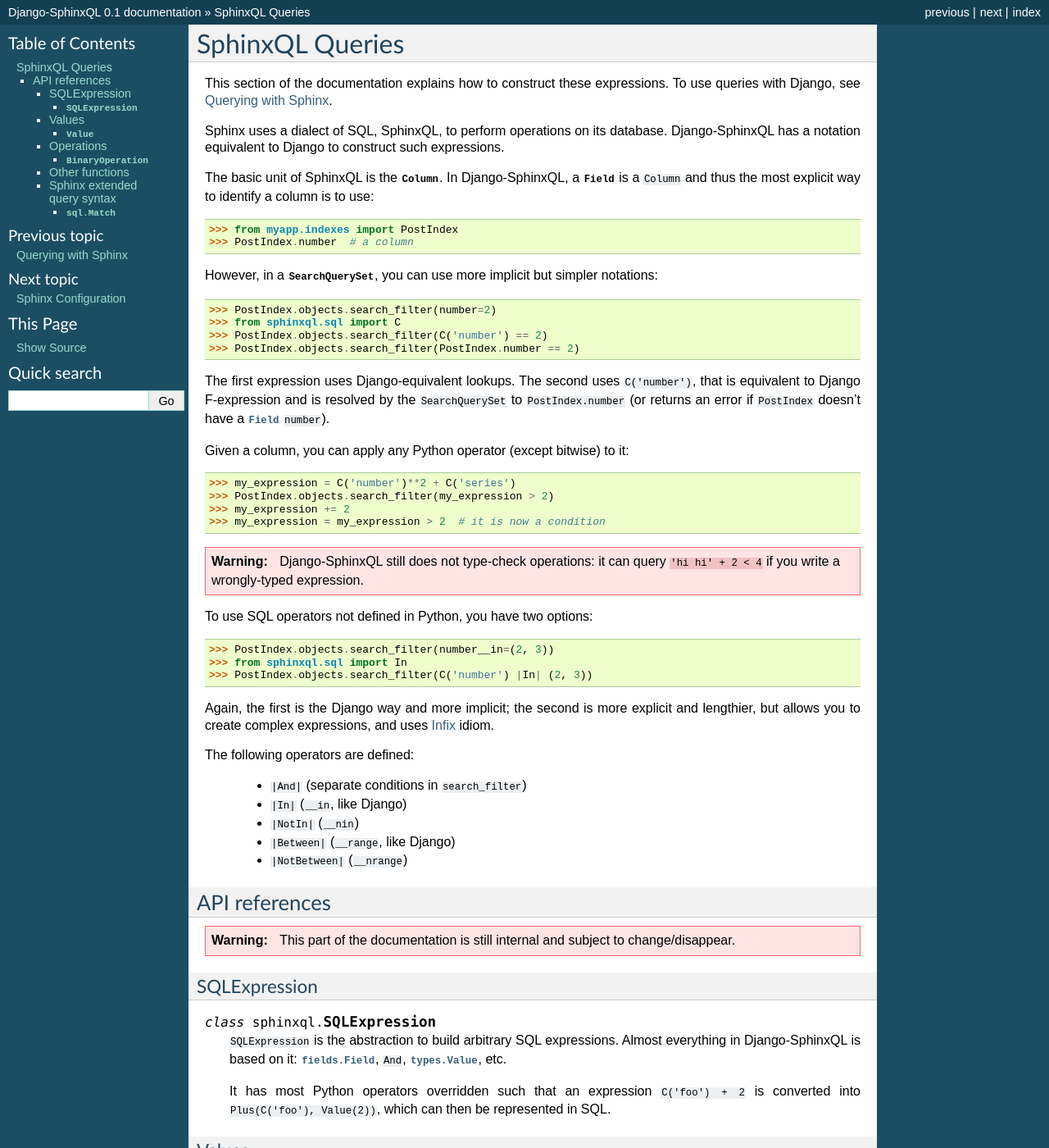
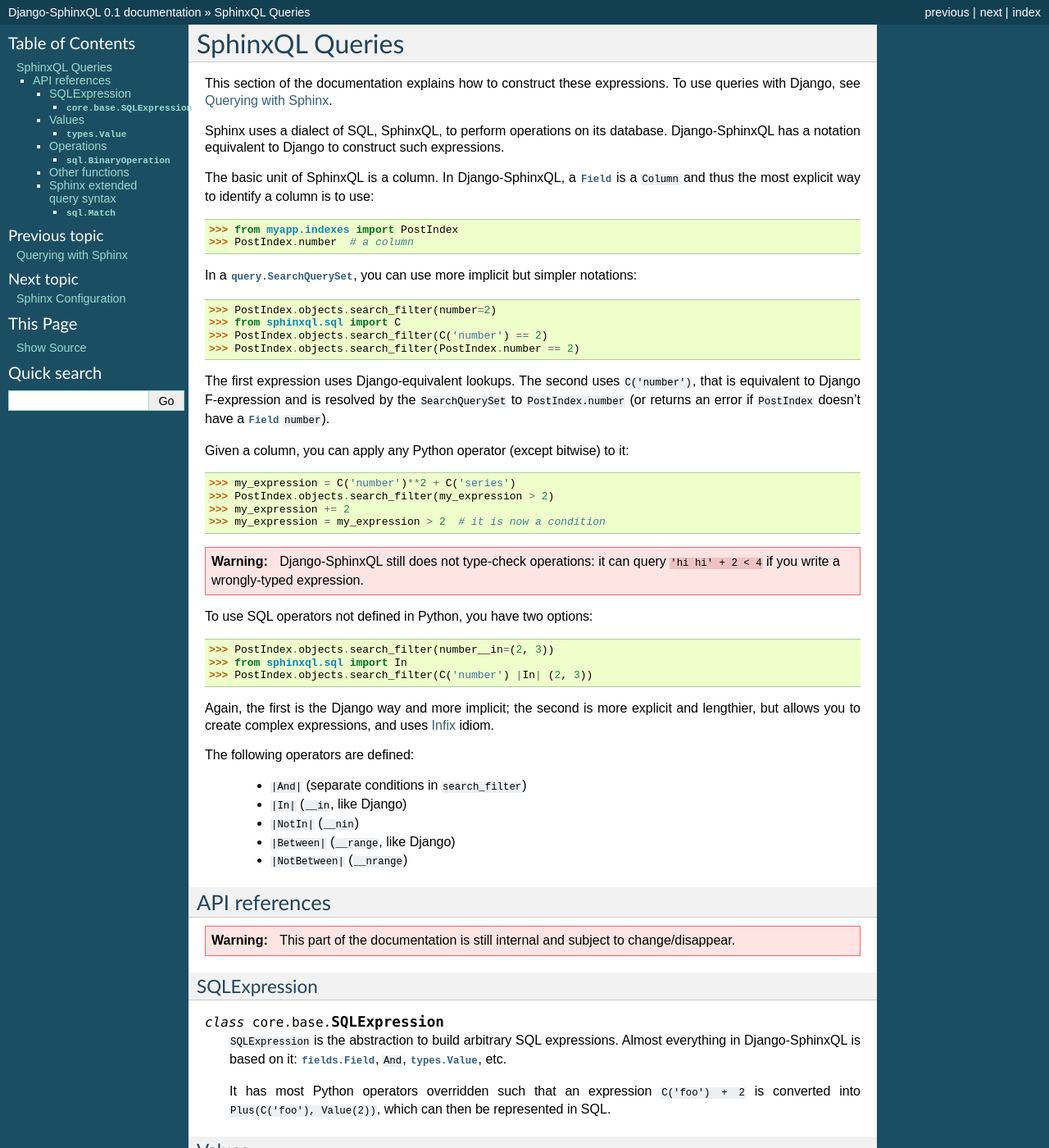
Before and after one commit to jorgecarleitao/django-sphinxql, a Sphinx documentation site: the page built from docs/expression.rst, in a window 1280 px wide and 1400 px high. Shown: the whole window at 82% size. Built offline with Sphinx 7.4.7, drawn with Linux system fonts in a browser that asks for light colours; some of the changed text lies outside the part shown.

Commit message:
Fixed errors on doc refs.

```diff
--- a/docs/expression.rst
+++ b/docs/expression.rst
@@ -9,14 +9,14 @@
 Sphinx uses a dialect of SQL, SphinxQL, to perform operations on its database.
 Django-SphinxQL has a notation equivalent to Django to construct such expressions.
 
-The basic unit of SphinxQL is the :class:`~columns.Column`. In Django-SphinxQL,
-a :class:`~sphinxql.field.Field` is a ``Column`` and thus the most explicit way
+The basic unit of SphinxQL is a column. In Django-SphinxQL, a
+:class:`~fields.Field` is a ``Column`` and thus the most explicit way
 to identify a column is to use::
 
     >>> from myapp.indexes import PostIndex
     >>> PostIndex.number  # a column
 
-However, in a :class:`SearchQuerySet`, you can use more implicit but simpler
+In a :class:`query.SearchQuerySet`, you can use more implicit but simpler
 notations::
 
     >>> PostIndex.objects.search_filter(number=2)
@@ -70,7 +70,7 @@
 SQLExpression
 -------------
 
-.. class:: SQLExpression
+.. class:: core.base.SQLExpression
 
     ``SQLExpression`` is the abstraction to build arbitrary SQL expressions.
     Almost everything in Django-SphinxQL is based on it: :class:`fields.Field`,
@@ -83,12 +83,10 @@
 Values
 ------
 
-.. currentmodule:: sphinxql.types
+.. class:: types.Value
 
-.. class:: Value
-
-    Subclass of :class:`SQLExpression` for constant values. Implemented by the
-    following subclasses:
+    Subclass of :class:`~core.base.SQLExpression` for constant values.
+    Implemented by the following subclasses:
 
     * ``Bool``
     * ``Integer``
@@ -110,12 +108,10 @@
 Operations
 ----------
 
-.. currentmodule:: Sphinxql.sql
+.. class:: sql.BinaryOperation
 
-.. class:: BinaryOperation
-
-    Subclass of :class:`SQLExpression` for binary operations. Implemented by the
-    following subclasses:
+    Subclass of :class:`~core.base.SQLExpression` for binary operations.
+    Implemented by the following subclasses:
 
     * ``Plus``
     * ``Subtract``
```
Also changed, not shown: docs/configuration.rst (+5 -7 lines).
